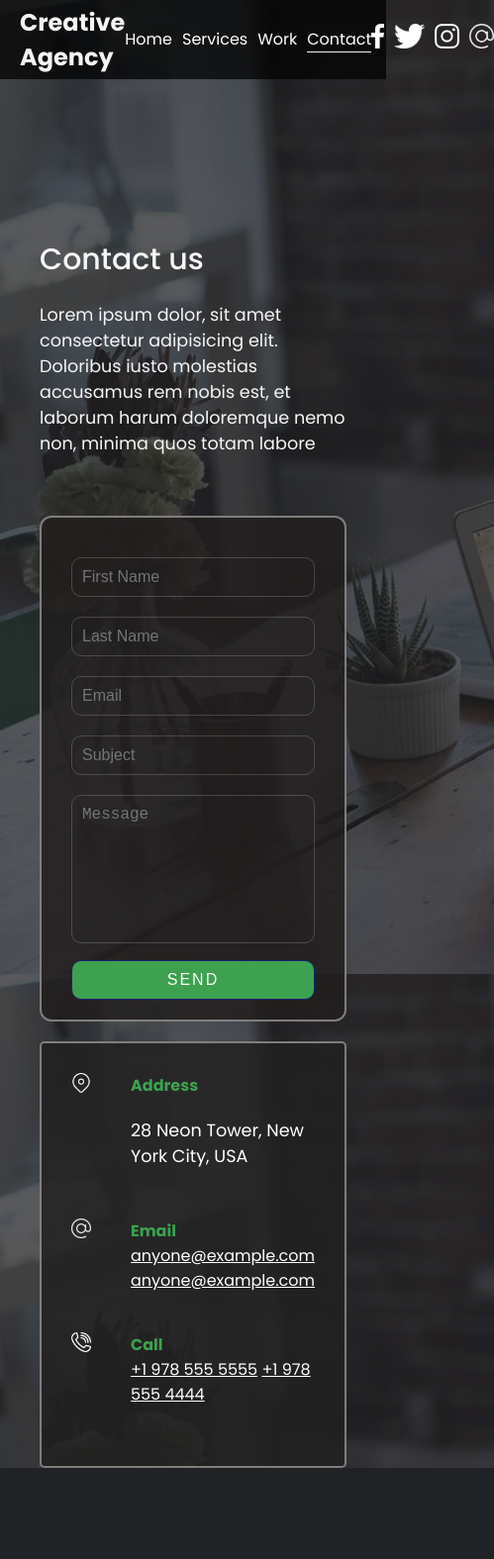
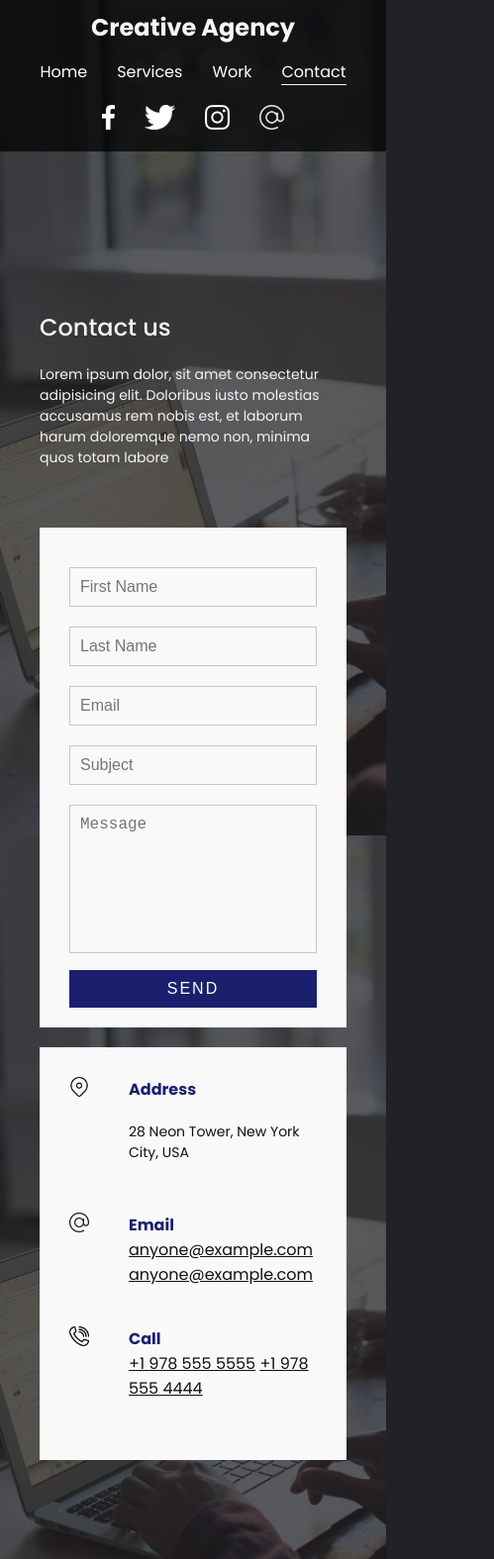
Before and after one commit to techcsispit/VanillaJS-agency-portfolio, a plain HTML site: page contact.html in a window 390 px wide. Shown: the whole page at 99% size, 499 px wide, since content can reach past the window. Before the commit the page ends 1483 px from the top, so only its background shows below. Drawn offline with Linux system fonts and the light colour scheme.

Commit message:
added responsiveness

```diff
--- a/css/style.css
+++ b/css/style.css
@@ -19,14 +19,19 @@ body {
   background-color: rgb(33, 34, 38);
   background-image: url("mainpage.png");
   background-size: cover;
+  background-position: center;
+  background-attachment: fixed;
 }
 
 .navbar{
-  height: 80px;
+  height: auto;
+  min-height: 80px;
   display: flex;
+  flex-wrap: wrap;
   justify-content: space-between;
-  padding: 20px;
   align-items: center;
+  padding: 10px 20px;
+  background-color: rgba(0, 0, 0, 0.734);
 }
 
 .select {
@@ -66,23 +71,19 @@ p {
   font-size: 1.1rem;
 }
 
-.navbar {
-  background-color: rgba(0, 0, 0, 0.734);
-}
-
 section {
   display: flex;
   flex-direction: column;
-  height: 100vh;
+  min-height: 100vh;
   align-items: center;
-  padding: 20px 100px 40px 100px;
+  padding: 100px 20px;
   margin-top: 60px;
 }
 
 section.home {
   flex-direction: row;
   margin-top: 0;
-  height: 80vh;
+  min-height: 80vh;
 }
 
 /* BUTTON */
@@ -105,9 +106,6 @@ section.home {
 }
 
 .logo {
-  /* position: absolute;
-  top: 30px;
-  left: 40px; */
   font-size: 1.5rem;
   font-weight: 700;
   z-index: 20;
@@ -115,6 +113,7 @@ section.home {
 
 /* TOGGLE */
 .toggle {
+  display: none;
   position: fixed;
   top: 0;
   right: 0;
@@ -134,67 +133,6 @@ section.home {
   background-position: center;
   background-repeat: no-repeat;
 }
-
-/* NAVIGATION
-.navigation {
-  position: fixed;
-  top: 0;
-  left: 100%;
-  width: 100%;
-  height: 100%;
-  background-color: #fff;
-  z-index: 15;
-  display: flex;
-  justify-content: center;
-  align-items: center;
-}
-
-.navigation.active {
-  left: 0;
-}
-
-.navigation ul {
-  position: relative;
-}
-
-.navigation ul li {
-  position: relative;
-  list-style: none;
-  text-align: center;
-}
-
-.navigation ul li a {
-  font-size: 2.2rem;
-  color: #111;
-  text-decoration: none;
-  font-weight: 300;
-}
-
-.navigation ul li a:hover {
-  color: var(--primary-color);
-}
-
-.navigation .social-bar {
-  position: absolute;
-  top: 0;
-  left: 0;
-  width: 60px;
-  height: 100%;
-  display: flex;
-  justify-content: center;
-  align-items: center;
-}
-
-.navigation .social-bar a {
-  display: inline-block;
-  transform: scale(0.5);
-}
-
-.navigation .email-icon {
-  position: absolute;
-  bottom: 20px;
-  transform: scale(0.5);
-} */
 
 /* HOMEPAGE */
 .home-content {
@@ -221,18 +159,17 @@ section.home {
 
 .services .service {
   padding: 30px;
-  background-color: rgba(22, 21, 21, 0.61);
 }
 
 .services .service:hover {
-  box-shadow: -9px 9px 9px rgba(16, 15, 15, 0.796);
+  box-shadow: 0 10px 30px rgba(0, 0, 0, 0.1);
 }
 
 .services .service h2 {
   font-size: 24px;
   font-weight: 500;
   margin-top: 20px;
-  color: var(--primary-color);
+  color: var(--secondary-color);
 }
 
 .services .service .icon img {
@@ -297,11 +234,9 @@ section.home {
 
 .contact-form {
   position: relative;
-  background: #211e1ed3;
+  background: #f9f9f9;
   width: calc(100% - 400px);
   padding: 60px 40px 20px;
-  border: 2px solid rgba(157, 152, 152, 0.779);
-  border-radius: 12px;
 }
 
 .contact-form form {
@@ -326,8 +261,8 @@ section.home {
 .contact-form .row input,
 .contact-form .row textarea {
   position: relative;
-  border: 1px solid rgba(233, 227, 227, 0.2);
-  color: white;
+  border: 1px solid rgba(0, 0, 0, 0.2);
+  color: #111;
   background: transparent;
   width: 100%;
   padding: 10px;
@@ -336,7 +271,6 @@ section.home {
   font-weight: 300;
   margin: 10px 0;
   resize: none;
-  border-radius: 10px;
 }
 
 .contact-form .row textarea {
@@ -344,7 +278,7 @@ section.home {
 }
 
 .contact-form .row input[type='submit'] {
-  background-color: var(--primary-color);
+  background-color: var(--secondary-color);
   color: #fff;
   margin: 0;
   text-transform: uppercase;
@@ -352,20 +286,12 @@ section.home {
   font-weight: 300;
   border: 0;
   cursor: pointer;
-  border: 1px solid var(--secondary-color);
-}
-
-.contact-form .row input[type='submit']:hover {
-  background-color: rgba(13, 12, 12, 0.728);
-  border: 1px solid rgba(158, 158, 158, 0.679);
 }
 
 .contact-info {
   width: 350px;
-  background: #232222d9;
+  background: #f9f9f9;
   padding: 60px 40px 20px;
-  border: 2px solid rgba(157, 152, 152, 0.779);
-  border-radius: 5px;
 }
 
 .contact-info .info-box {
@@ -374,22 +300,18 @@ section.home {
   margin-bottom: 40px;
 }
 
-.contact-info .info-box img {
-  filter: invert();
-}
-
 .contact-info .info-box .contact-icon {
   width: 20px;
   margin-right: 40px;
 }
 
 .contact-info .info-box .details h4 {
-  color: var(--primary-color);
+  color: var(--secondary-color);
 }
 
 .contact-info .info-box .details p,
 .contact-info .info-box .details a {
-  color: white;
+  color: #111;
 }
 
 @media (max-width: 1068px) {
@@ -405,10 +327,6 @@ section.home {
 
   section {
     padding: 100px 40px;
-  }
-
-  .navigation ul li a {
-    font-size: 2rem;
   }
 
   .services {
@@ -442,12 +360,60 @@ section.home {
 }
 
 @media (max-width: 768px) {
+  .navbar {
+    justify-content: center;
+  }
+
+  .navbar ul {
+    flex-direction: row;
+    flex-wrap: wrap;
+    justify-content: center;
+    width: 100%;
+    margin-top: 10px;
+  }
+
+  .navbar ul li {
+    margin: 5px 10px;
+  }
+
+  .toggle {
+    display: none; /* Hide the toggle button as we're keeping the menu always visible */
+  }
+
+  section.home {
+    flex-direction: column;
+    text-align: center;
+  }
+
+  .home-content {
+    max-width: 100%;
+  }
+
   .services {
     grid-template-columns: 1fr;
   }
 
   .services .service {
     box-shadow: 0 10px 30px rgba(0, 0, 0, 0.1);
+  }
+
+  .portfolio .item {
+    width: 100%;
+  }
+}
+
+@media (max-width: 480px) {
+  h1 {
+    font-size: 24px;
+  }
+
+  p {
+    font-size: 14px;
+  }
+
+  .btn {
+    padding: 8px 20px;
+    font-size: 14px;
   }
 }
 
--- a/js/script.js
+++ b/js/script.js
@@ -5,3 +5,9 @@
 //   toggle.classList.toggle('active')
 //   navigation.classList.toggle('active')
 // })
+
+const navbarUl = document.querySelector('.navbar ul');
+
+toggle.addEventListener('click', () => {
+    navbarUl.style.display = navbarUl.style.display === 'flex' ? 'none' : 'flex';
+  });
```
